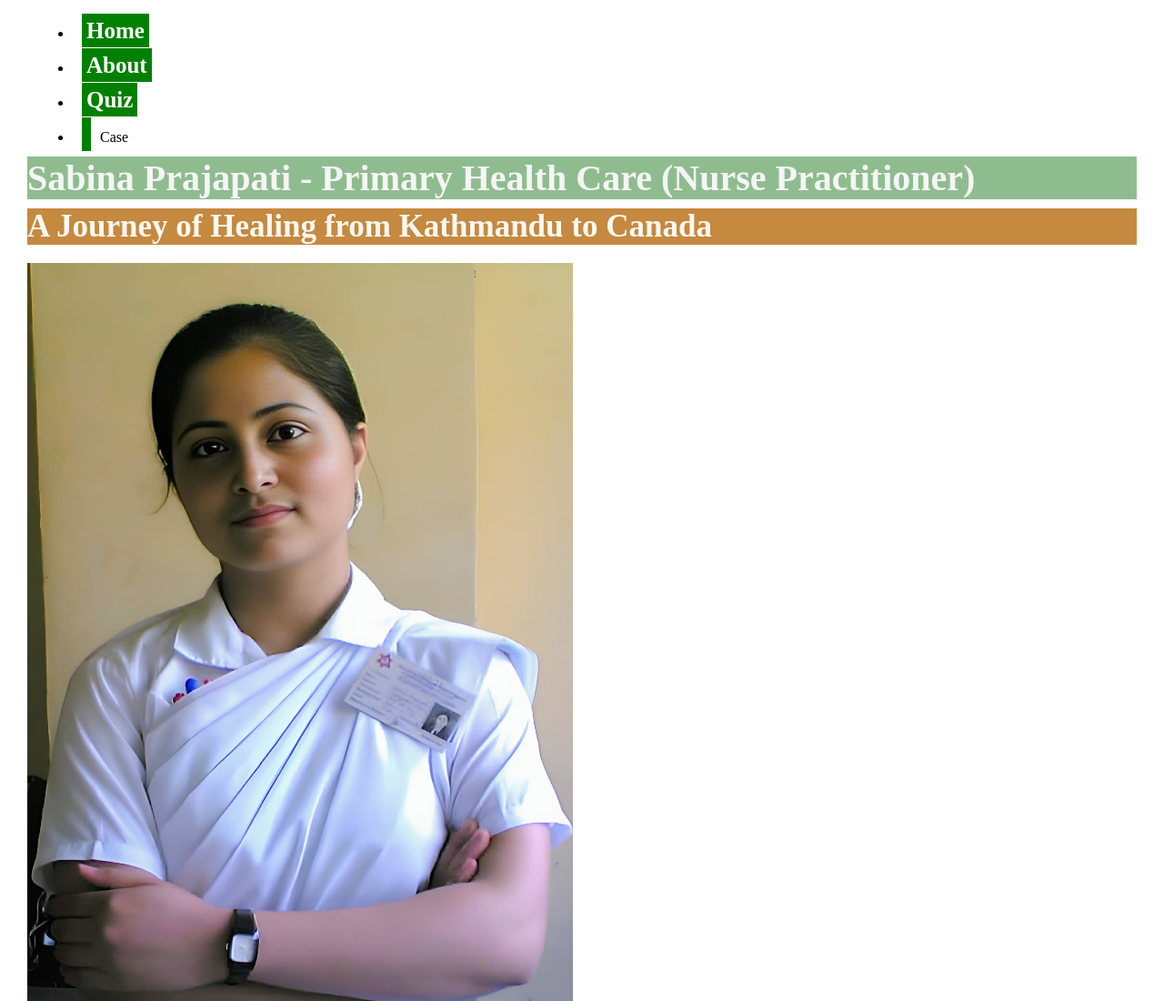
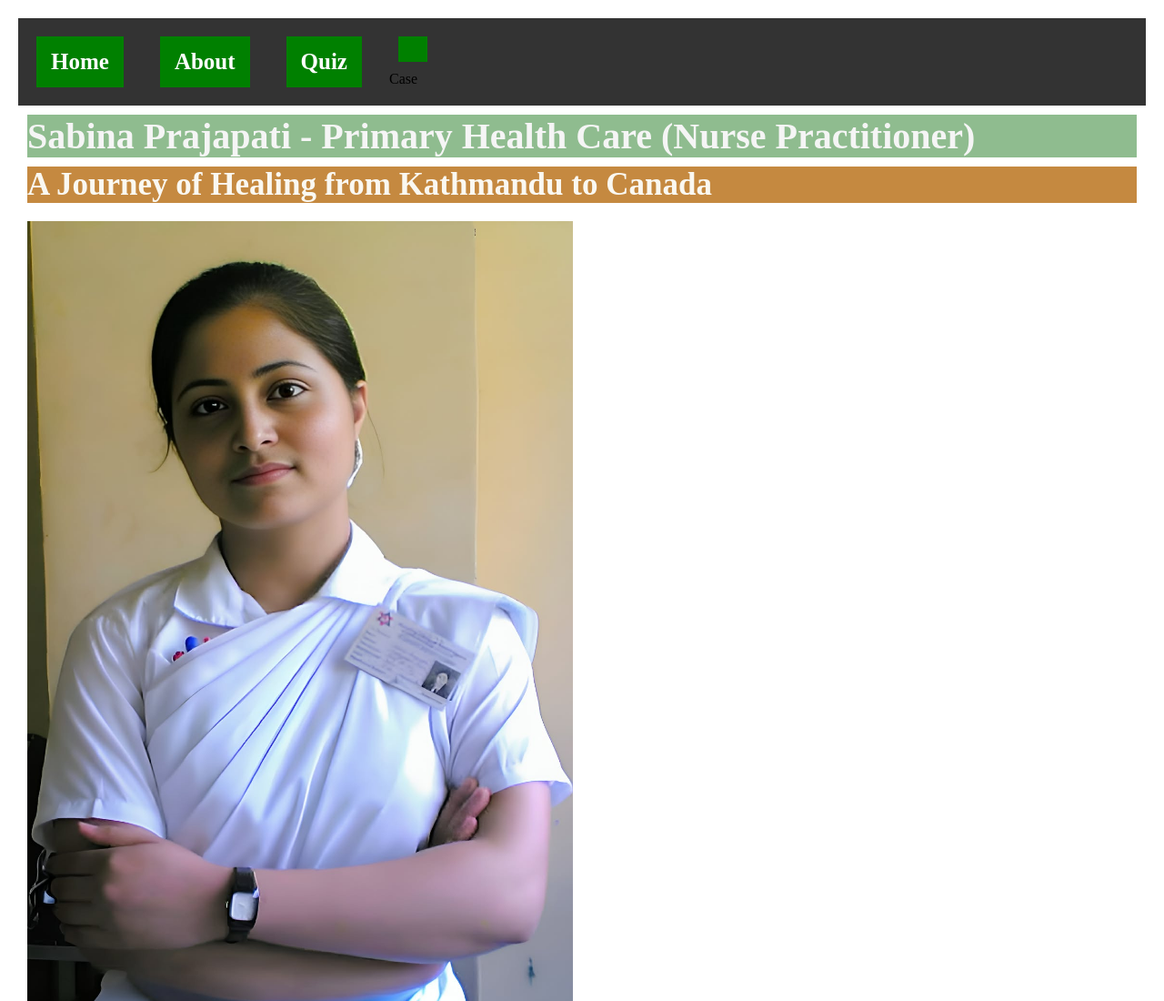
Before and after one commit to PAvighna/html-portfolio, a plain HTML site: page index.html in a window 1280 px wide. Shown: the top 1100 px of the page at 91% size. Drawn offline with Linux system fonts and the light colour scheme.

Commit message:
Update style.css

```diff
--- a/style.css
+++ b/style.css
@@ -29,3 +29,26 @@
   background-color:green;
   padding:5px;
 }
+ul {
+  list-style-type: none;
+  margin: 0;
+  padding: 0;
+  overflow: hidden;
+  background-color: #333333;
+}
+
+ul li {
+  float: left;
+}
+
+ul li a {
+  display: block;
+  color: white;
+  text-align: center;
+  padding: 14px 16px;
+  text-decoration: none;
+}
+
+ul li a:hover {
+  background-color: #111111;
+}
```
